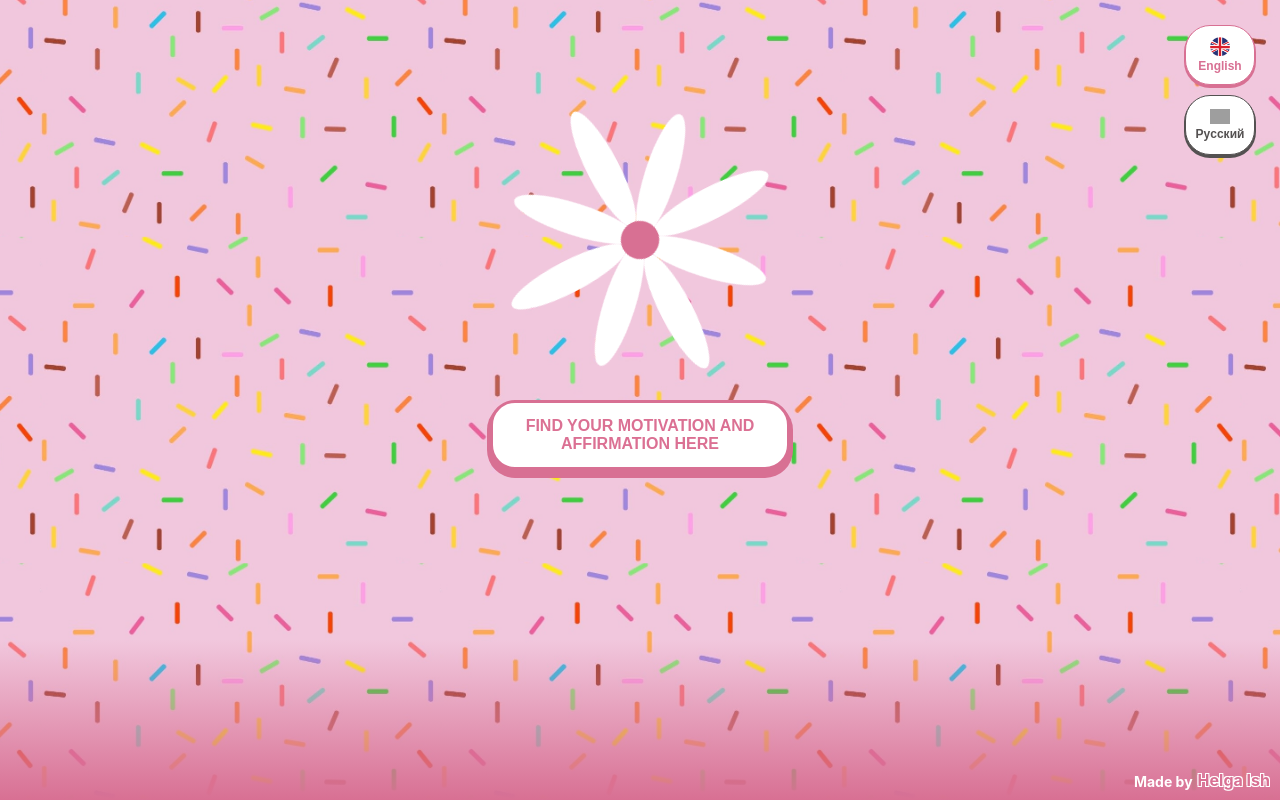
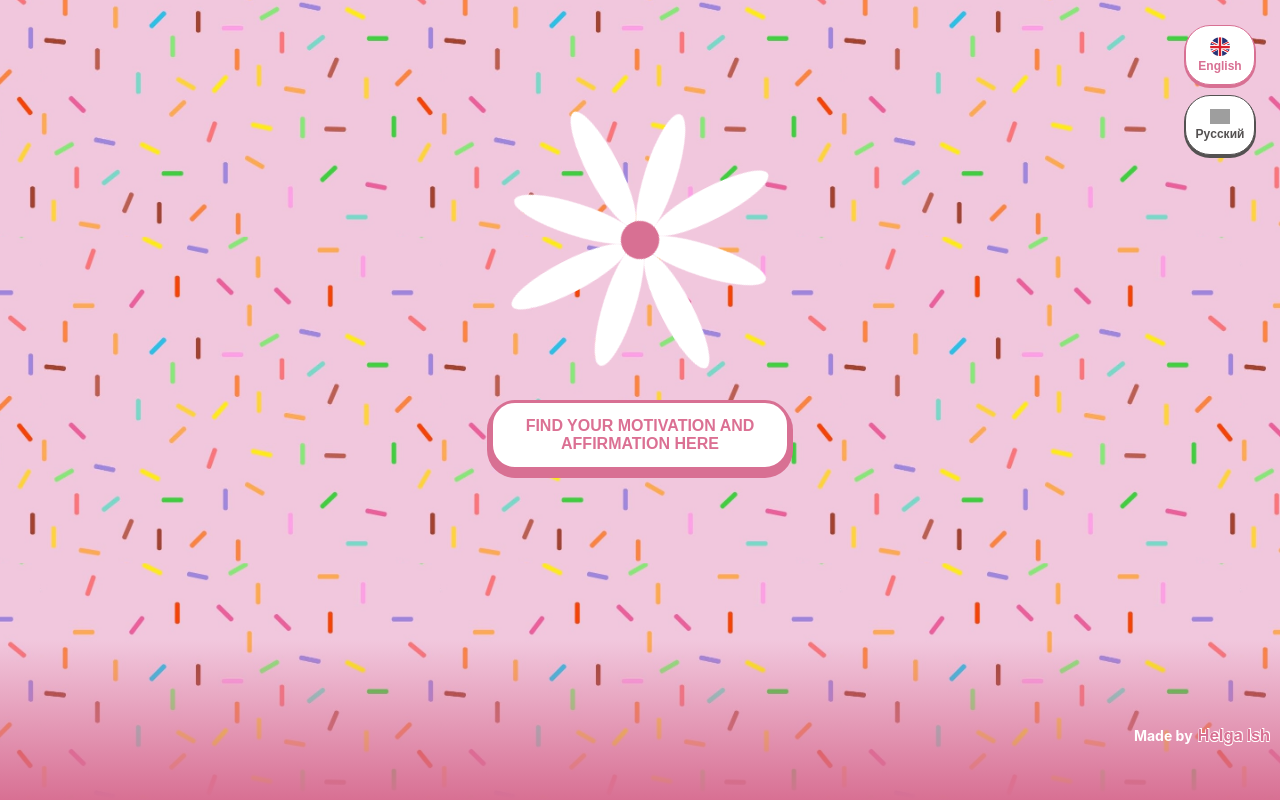
Before and after one commit to helga-ish/motivator, a React (Create React App) app: page / in a window 1280 px wide. Built offline with nearby package versions, Linux system fonts and the light colour scheme; grey boxes are pictures that could not be loaded.

Commit message:
fix: change footer position & shadow intentisty

```diff
--- a/src/App.css
+++ b/src/App.css
@@ -166,8 +166,9 @@
   color: white;
   text-align: end;
   justify-content: end;
-  align-items: end;
+  align-items: center;
   padding: 10px;
+  padding-top: 40px;
 }
 
 .footer__text {
@@ -183,9 +184,9 @@
   text-decoration: none;
   color: rgb(216, 112, 147);
   text-shadow:
-  1px 1px 0 #ffffff,
-  -1px 1px 0 #ffffff,
-  -1px -1px 0 #ffffff,
+  0.5px 0.5px 0 #ffffff,
+  -0.5px 0.5px 0 #ffffff,
+  -0.5px -0.5px 0 #ffffff,
   1px -1px 0 #ffffff;
   font-weight: bold;
   font-size: 16px;
```
